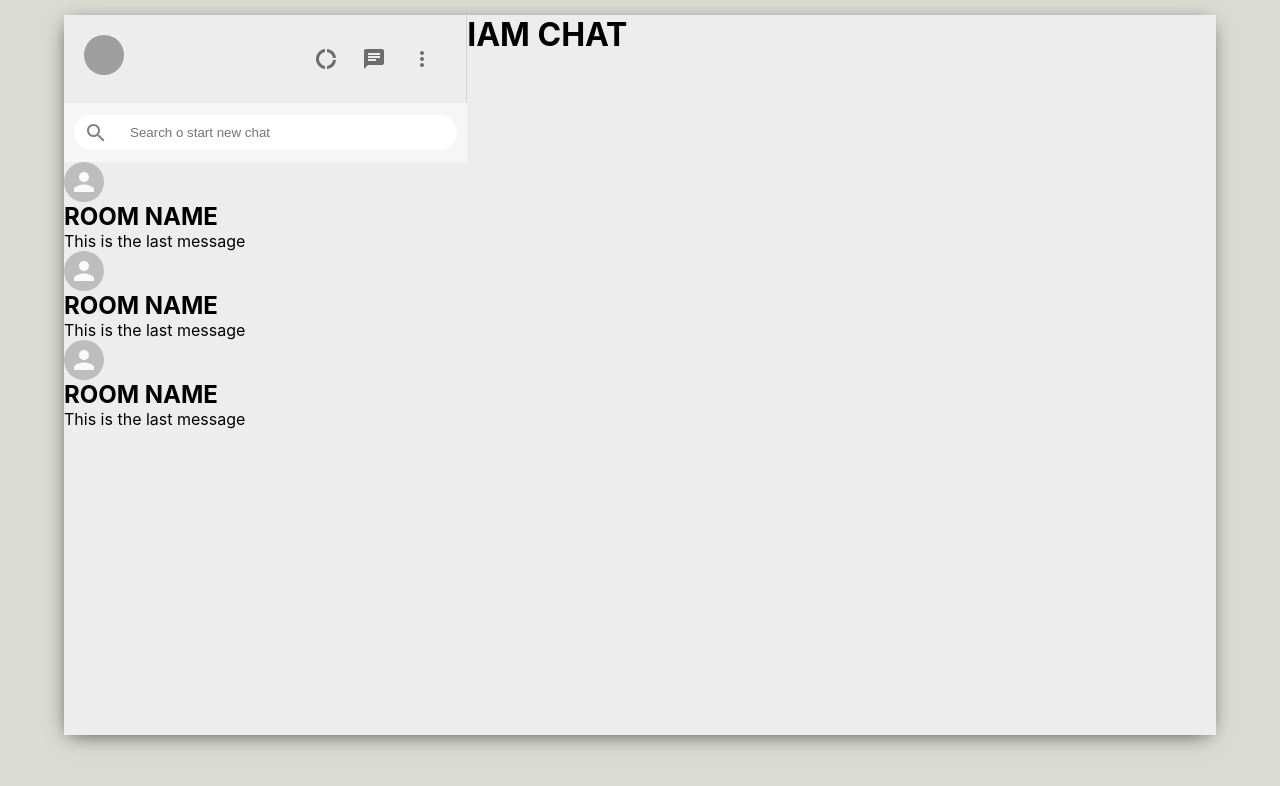
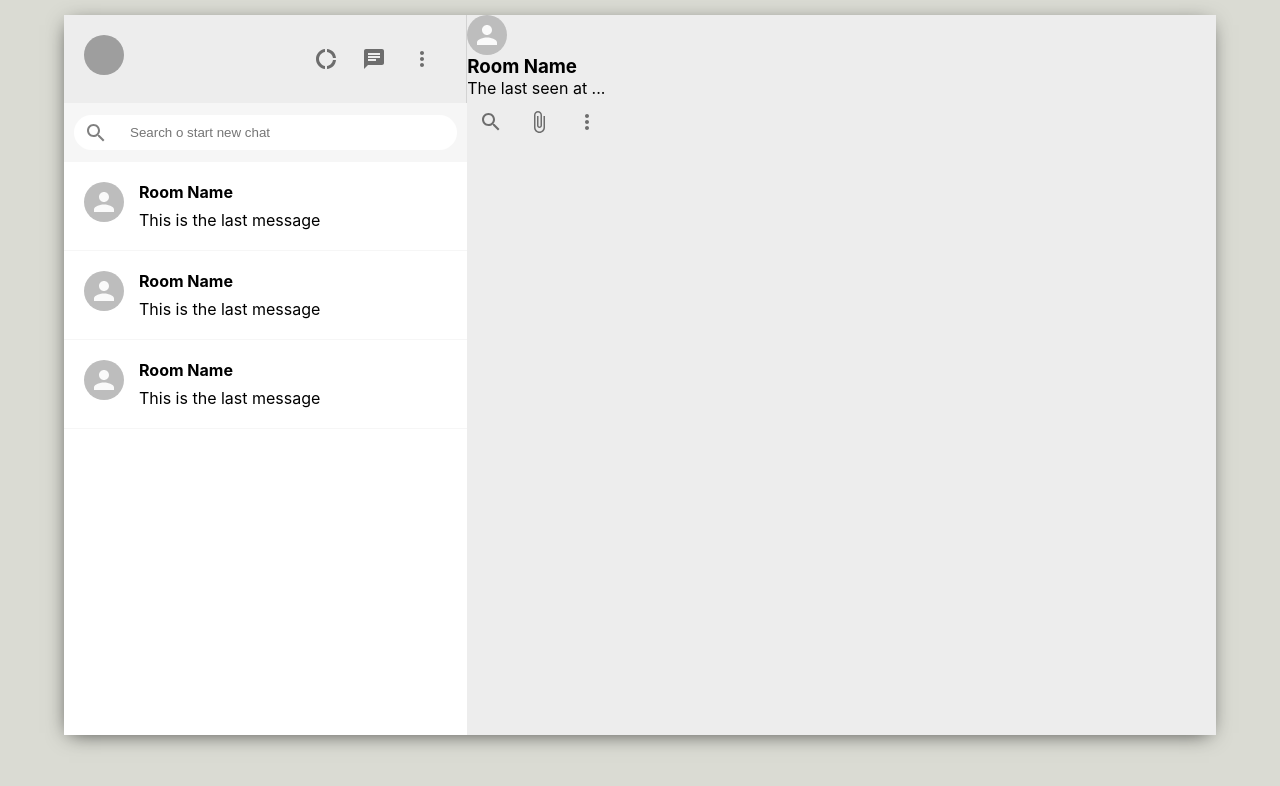
Before and after one commit to carlosguerrero1982/whatsapp, a React (Create React App) app: page / in a window 1280 px wide. Shown: the top 786 px of the page. Built offline with nearby package versions, Linux system fonts and the light colour scheme; grey boxes are pictures that could not be loaded.

Commit message:
031020:1334

```diff
--- a/src/Chat.js
+++ b/src/Chat.js
@@ -1,11 +1,52 @@
 import React from 'react';
 import './Chat.css';
+import {MoreVert,SearchOutlined,AttachFile} from  '@material-ui/icons';
+import {Avatar,IconButton} from  '@material-ui/core';
+
 
 
 function Chat() {
     return (
         <div className="chat">
-            <h1> IAM CHAT</h1>
+
+            <div className="chat_header">
+
+            <Avatar />
+
+            </div>
+
+            <div className="chat_headerInfo">
+
+                <h3>Room Name</h3>
+
+                <p>The last seen at ...</p>
+
+            </div>
+
+            <div className="chat_headerRight">
+
+                     <IconButton>
+
+                    <SearchOutlined />
+
+                    </IconButton>
+
+
+                    <IconButton>
+
+
+                    <AttachFile />
+
+                    </IconButton>
+
+
+                    <IconButton>
+
+                    <MoreVert />
+
+                    </IconButton>
+
+                 </div>
         </div>
     )
 }
--- a/src/Sidebar.css
+++ b/src/Sidebar.css
@@ -62,3 +62,11 @@
     margin-left: 10px;
 
 }
+.sidebar_chats{
+
+    flex: 1;
+    background-color: white;
+    overflow:scroll;
+
+
+}
--- a/src/SidebarChats.css
+++ b/src/SidebarChats.css
@@ -0,0 +1,28 @@
+.SidebarChat{
+
+    display: flex;
+    padding: 20px;
+    cursor: pointer;
+    border-bottom: 1px solid #f6f6f6;
+
+}
+
+.SidebarChat>:hover{
+
+    background-color: #ebebeb;
+}
+
+
+
+.SidebarChat_info>h2 {
+
+    font-size: 16px;
+    margin-bottom: 8px;
+
+}
+
+.SidebarChat_info{
+
+    margin-left: 15px;
+
+}
--- a/src/SidebarChats.js
+++ b/src/SidebarChats.js
@@ -11,7 +11,7 @@ function SidebarChats() {
 
             <div className="SidebarChat_info">
 
-                <h2>ROOM NAME</h2>
+                <h2>Room Name</h2>
                 <p>This is the last message</p>
 
 
```
